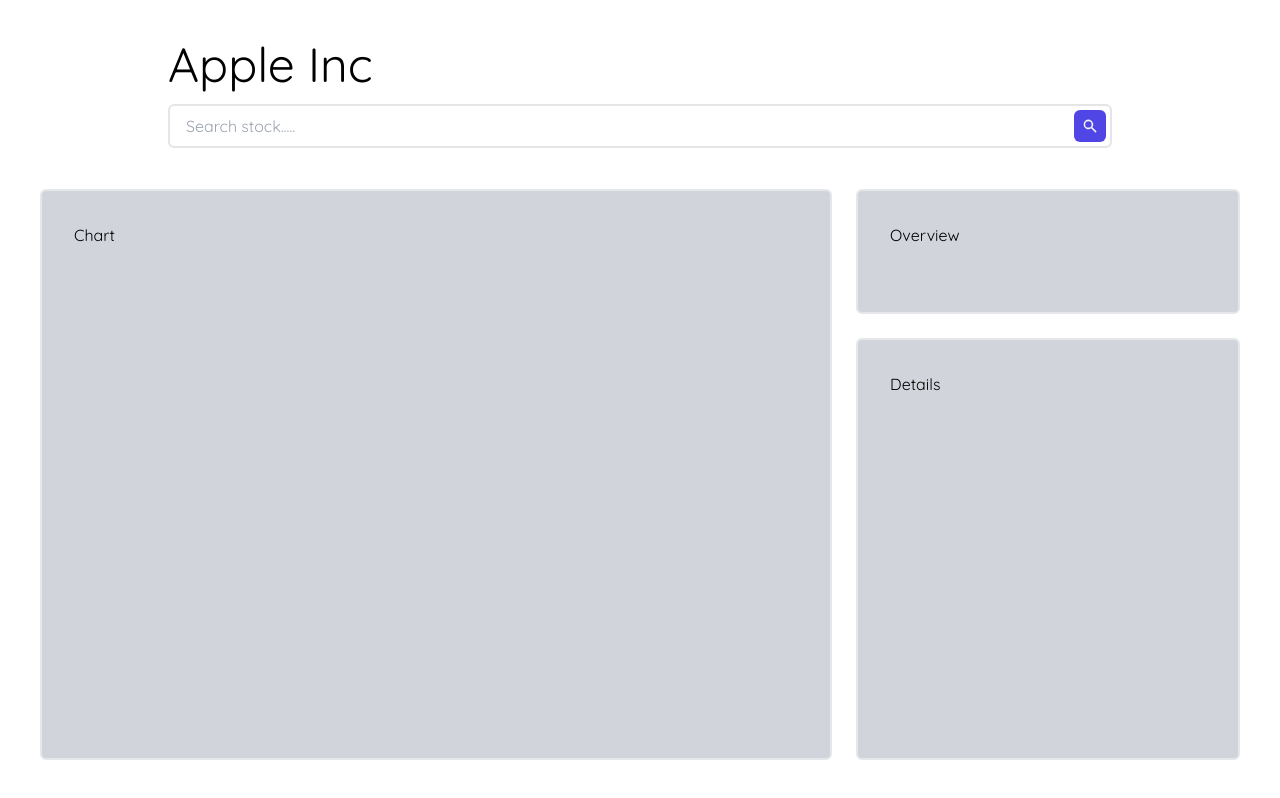
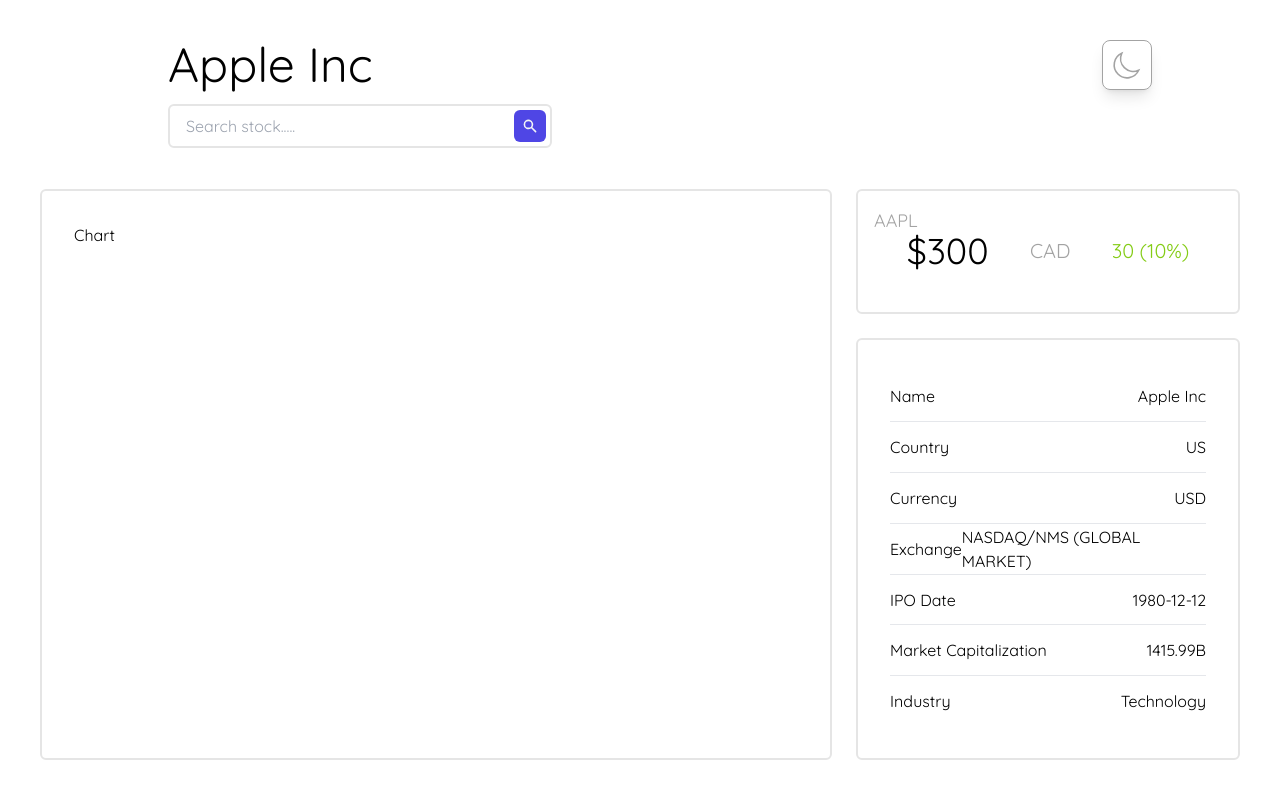
Before and after one commit to Pabz-10/Stock-Dashboard, a React (Vite) app: page / in a window 1280 px wide. Built offline with nearby package versions, Linux system fonts and the light colour scheme.

Commit message:
Added multiple components and eddited dark mode button styling

```diff
--- a/src/components/Card.jsx
+++ b/src/components/Card.jsx
@@ -2,7 +2,7 @@
 
 const Card = ({ children }) => {
   return (
-    <div className="w-full h-full rounded-md relative p-8 border-2 bg-gray-300">
+    <div className="w-full h-full rounded-md relative p-8 border-2 bg-white border-neutral-200">
       {children}
     </div>
   );
--- a/src/components/Dashboard.jsx
+++ b/src/components/Dashboard.jsx
@@ -1,7 +1,9 @@
 import React from "react";
-import Card from "./card";
+import Card from "./Card";
 import { mockCompanyDetails } from "../constants/mock";
 import Header from "./Header";
+import Details from "./Details";
+import Overview from "./Overview";
 
 const Dashboard = () => {
 	return (
@@ -13,10 +15,16 @@
 				<Card>Chart</Card>
 			</div>
 			<div>
-        <Card>Overview</Card>
+				<Overview
+					symbol={mockCompanyDetails.ticker}
+					price={300}
+					change={30}
+					changePercent={10.0}
+					currency={"CAD"}
+				/>
 			</div>
 			<div className="row-span-2 xl:row-span-3">
-        <Card>Details</Card>
+				<Details details={mockCompanyDetails} />
 			</div>
 		</div>
 	);
--- /dev/null
+++ b/src/components/Details.jsx
@@ -0,0 +1,40 @@
+import React from "react";
+import Card from "./Card";
+
+const Details = ({ details }) => {
+	const detailsList = {
+		name: "Name",
+		country: "Country",
+		currency: "Currency",
+		exchange: "Exchange",
+		ipo: "IPO Date",
+		marketCapitalization: "Market Capitalization",
+		finnhubIndustry: "Industry",
+        // Specifing the key company details
+	};
+
+	const convertMillionToBillion = (number) => {
+		return (number / 1000).toFixed(2);
+	};
+	return (
+		<Card>
+			<ul className="w-full h-full flex flex-col justify-between divide-y-1">
+				{Object.keys(detailsList).map((item) => {
+					return (
+						<li key={item} className="flex-1 flex justify-between items-center">
+							<span>{detailsList[item]}</span>
+							<span>
+								{item === "marketCapitalization"
+									? `${convertMillionToBillion(details[item])}B`
+									: details[item]}
+							</span>
+						</li>
+						// our map function will iterate over the details weve selected about each company and display
+					);
+				})}
+			</ul>
+		</Card>
+	);
+};
+
+export default Details;
--- a/src/components/Header.jsx
+++ b/src/components/Header.jsx
@@ -1,15 +1,17 @@
-import React from 'react'
-import Search from './Search'
+import React from "react";
+import Search from "./Search";
+import ThemeIcon from "./ThemeIcon";
 
-const Header = ( {name}) => {
+const Header = ({ name }) => {
 	return (
 		<>
-        <div className='xl:px-32'>
+			<div className="xl:px-32">
 				<h1 className="text-5xl">{name}</h1>
 				<Search />
 			</div>
+			<ThemeIcon />
 		</>
-  )
-}
+	);
+};
 
-export default Header
+export default Header;
--- /dev/null
+++ b/src/components/Overview.jsx
@@ -0,0 +1,29 @@
+import React from "react";
+import Card from "./Card";
+
+const Overview = ({ symbol, price, change, changePercent, currency }) => {
+	return (
+		<Card>
+			<span className="absolute left-4 top-4 text-neutral-400 text-lg xl:text-lg 2xl:text-2xl">
+				{symbol}
+			</span>
+			<div className="w-full h-full flex items-center justify-around">
+				<span className="text-2xl xl:text-4xl 2xl:text-5xl flex items-center">
+					${price}
+				</span>
+				<span className="text-lg xl:text-xl 2xl:text-2xl text-neutral-400 m-2">
+					{currency}
+				</span>
+				<span
+					className={`tex-lg xl:text-xl 2xl:text-2xl ${
+						change > 0 ? "text-lime-500" : "text-red-500"
+					}`}
+				>
+					{change} <span>({changePercent}%)</span>
+				</span>
+			</div>
+		</Card>
+	);
+};
+
+export default Overview;
--- a/src/components/Search.jsx
+++ b/src/components/Search.jsx
@@ -1,7 +1,7 @@
-import React, { useState } from "react"
-import { mockSearchResults } from "../constants/mock"
-import {XIcon, SearchIcon} from "@heroicons/react/solid"
-
+import React, { useState } from "react";
+import { mockSearchResults } from "../constants/mock";
+import { XIcon, SearchIcon } from "@heroicons/react/solid";
+import { SearchResults } from "./SearchResults";
 
 const Search = () => {
 	const [input, setInput] = useState("");
@@ -19,10 +19,11 @@
 	};
 
 	return (
-    <div className=" flex items-center my-4 border-2 rounded-md relative z-50 w-95 bg-white border-neutral-200">
+		<div className=" flex items-center my-4 border-2 rounded-md relative z-50 w-96 bg-white border-neutral-200">
 			<input
 				type="text"
-            value={input} className="w-full px-4 py-2 focus:outline-none rounded-md"
+				value={input}
+				className="w-full px-4 py-2 focus:outline-none rounded-md"
 				placeholder="Search stock....."
 				onChange={(event) => {
 					setInput(event.target.value);
@@ -35,19 +36,24 @@
 				}}
 			/>
 
-
 			{input && (
-            <button onClick={clear}>
+				<button onClick={clear} className="m-1">
 					<XIcon className="h-4 w-4 fill-gray-500" />
 				</button>
 			)}
 
+			<button
+				onClickCapture={updateBestMatches}
+				className="h-8 w-8 bg-indigo-600 rounded-md flex justify-center items-center m-1 p-2"
+			>
+				<SearchIcon className="h-4 w-4 fill-gray-100" />
+			</button>
 
-        <button onClickCapture={updateBestMatches} className="h-8 w-8 bg-indigo-600 rounded-md flex justify-center items-center m-1 p-2">
-            <SearchIcon className="h-4 w-4 fill-gray-100"/>
-        </button>
+			{input && bestMatches.length > 0 ? (
+				<SearchResults results={bestMatches} />
+			) : null}
 		</div>
-    )
+	);
 };
 
-export default Search
+export default Search;
--- /dev/null
+++ b/src/components/SearchResults.jsx
@@ -0,0 +1,19 @@
+import React from "react";
+
+export const SearchResults = ({ results }) => {
+	return (
+		<ul className="absolute top-12 border-2 w-full rounded-md h-64 overflow-y-scroll bg-white border-neutral-200 custom-scrollbar">
+			{results.map((item) => {
+				return (
+					<li
+						key={item.symbol}
+						className="cursor-pointer p-4 m-2 flex items-center justify-between rounded-md hover:bg-indigo-200"
+					>
+						<span>{item.symbol}</span>
+						<span>{item.description}</span>
+					</li>
+				);
+			})}
+		</ul>
+	);
+};
--- /dev/null
+++ b/src/components/ThemeIcon.jsx
@@ -0,0 +1,12 @@
+import { MoonIcon } from "@heroicons/react/solid";
+import React from "react";
+
+const ThemeIcon = () => {
+	return (
+		<button className="rounded-lg border-1 border-neutral-400 p-2 absolute right-8 xl:right-32 top-10 xl:top-10 shadow-lg">
+			<MoonIcon className="h-8 w-8 cursor-pointer stroke-1 fill-none stroke-neutral-400 " />
+		</button>
+	);
+};
+
+export default ThemeIcon;
--- a/src/index.css
+++ b/src/index.css
@@ -1,3 +1,23 @@
 @import "tailwindcss/base";
 @import "tailwindcss/components";
 @import "tailwindcss/utilities";
+
+@layer components {
+    .custom-scrollbar::-webkit-scrollbar {
+        width: 4px;
+    }
+
+    .custom-scrollbar::-webkit-scrollbar-track {
+        background: transparent;
+    }
+
+    .custom-scrollbar::-webkit-scrollbar-thumb {
+        background-color: #a5b4fc;
+        width: 5px;
+        border-radius: 10px;
+    }
+
+    .custom-scrollbar-dark::-webkit-scrollbar-thumb {
+        background: #312e81;
+    }
+}
```
Lines whose indentation alone changed are shown as unchanged.
